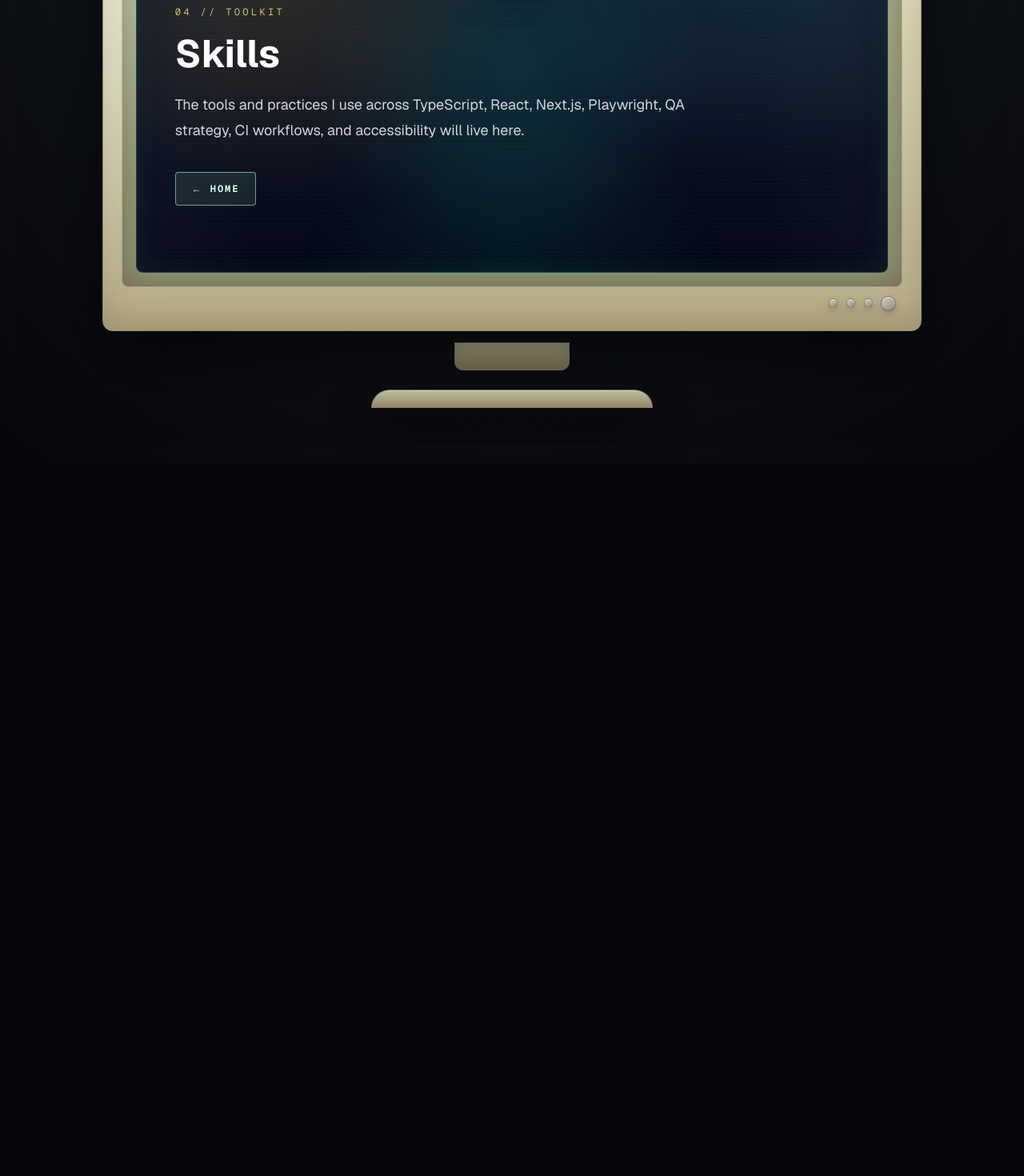
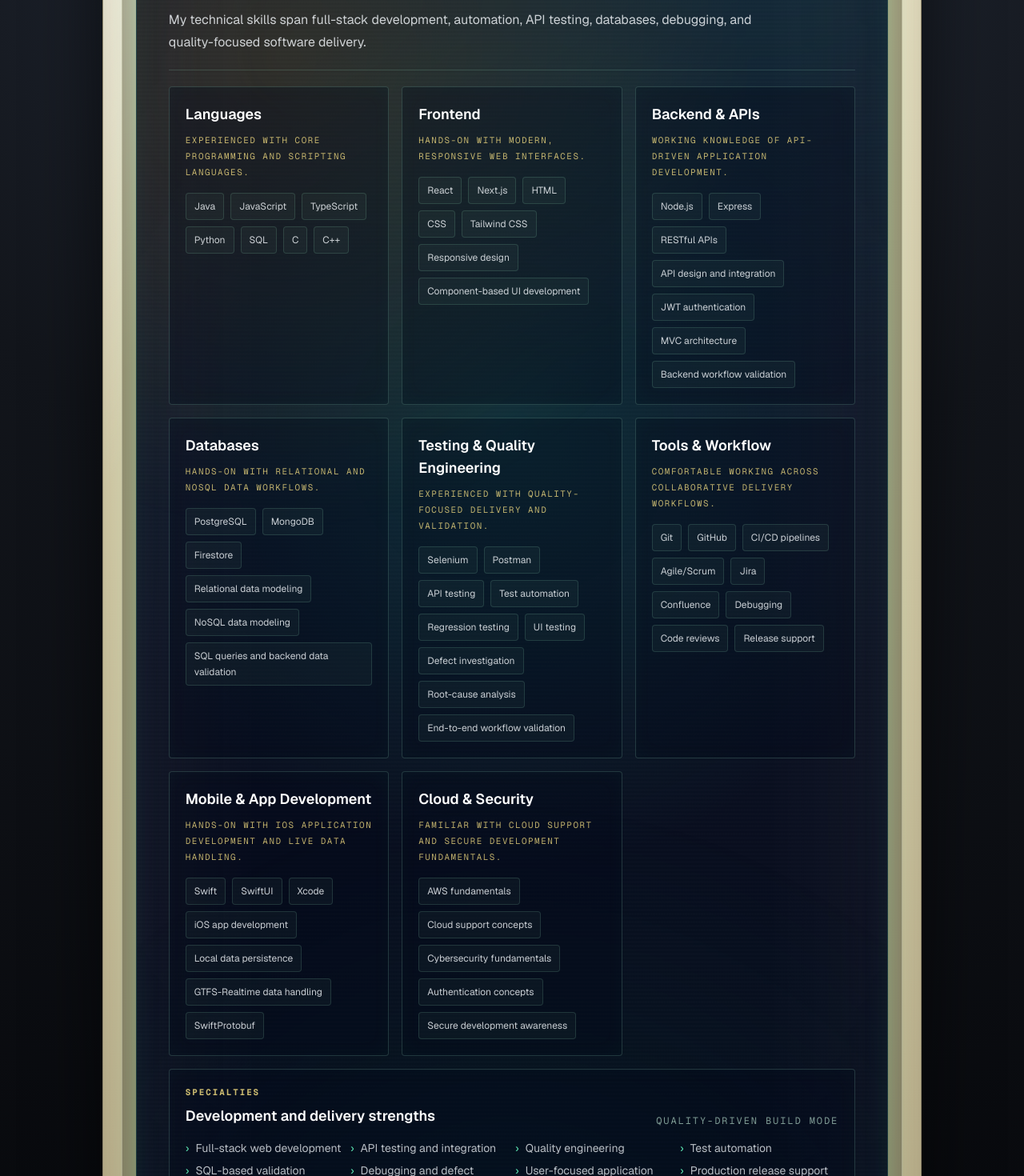
Before and after one commit to Seleman5/retro-portfolio, a Next.js app: page /skills in a window 1280 px wide. Shown: the part 220-1690 px from the top of the page at 80% size. Before the commit the page ends 800 px from the top, so only its background shows below. Built offline with nearby package versions, Linux system fonts and the light colour scheme.

Commit message:
Update skills page content

```diff
--- a/src/app/skills/page.tsx
+++ b/src/app/skills/page.tsx
@@ -1,5 +1,116 @@
 import type { Metadata } from "next";
-import PortfolioPage from "../components/PortfolioPage";
+import Link from "next/link";
+
+const skillGroups = [
+  {
+    title: "Languages",
+    tone: "Experienced with core programming and scripting languages.",
+    skills: ["Java", "JavaScript", "TypeScript", "Python", "SQL", "C", "C++"],
+  },
+  {
+    title: "Frontend",
+    tone: "Hands-on with modern, responsive web interfaces.",
+    skills: [
+      "React",
+      "Next.js",
+      "HTML",
+      "CSS",
+      "Tailwind CSS",
+      "Responsive design",
+      "Component-based UI development",
+    ],
+  },
+  {
+    title: "Backend & APIs",
+    tone: "Working knowledge of API-driven application development.",
+    skills: [
+      "Node.js",
+      "Express",
+      "RESTful APIs",
+      "API design and integration",
+      "JWT authentication",
+      "MVC architecture",
+      "Backend workflow validation",
+    ],
+  },
+  {
+    title: "Databases",
+    tone: "Hands-on with relational and NoSQL data workflows.",
+    skills: [
+      "PostgreSQL",
+      "MongoDB",
+      "Firestore",
+      "Relational data modeling",
+      "NoSQL data modeling",
+      "SQL queries and backend data validation",
+    ],
+  },
+  {
+    title: "Testing & Quality Engineering",
+    tone: "Experienced with quality-focused delivery and validation.",
+    skills: [
+      "Selenium",
+      "Postman",
+      "API testing",
+      "Test automation",
+      "Regression testing",
+      "UI testing",
+      "Defect investigation",
+      "Root-cause analysis",
+      "End-to-end workflow validation",
+    ],
+  },
+  {
+    title: "Tools & Workflow",
+    tone: "Comfortable working across collaborative delivery workflows.",
+    skills: [
+      "Git",
+      "GitHub",
+      "CI/CD pipelines",
+      "Agile/Scrum",
+      "Jira",
+      "Confluence",
+      "Debugging",
+      "Code reviews",
+      "Release support",
+    ],
+  },
+  {
+    title: "Mobile & App Development",
+    tone: "Hands-on with iOS application development and live data handling.",
+    skills: [
+      "Swift",
+      "SwiftUI",
+      "Xcode",
+      "iOS app development",
+      "Local data persistence",
+      "GTFS-Realtime data handling",
+      "SwiftProtobuf",
+    ],
+  },
+  {
+    title: "Cloud & Security",
+    tone: "Familiar with cloud support and secure development fundamentals.",
+    skills: [
+      "AWS fundamentals",
+      "Cloud support concepts",
+      "Cybersecurity fundamentals",
+      "Authentication concepts",
+      "Secure development awareness",
+    ],
+  },
+];
+
+const specialties = [
+  "Full-stack web development",
+  "API testing and integration",
+  "Quality engineering",
+  "Test automation",
+  "SQL-based validation",
+  "Debugging and defect analysis",
+  "User-focused application development",
+  "Production release support",
+];
 
 export const metadata: Metadata = {
   title: "Skills | Seleman Shinwarie",
@@ -7,10 +118,109 @@
 
 export default function SkillsPage() {
   return (
-    <PortfolioPage
-      eyebrow="04 // Toolkit"
-      title="Skills"
-      description="The tools and practices I use across TypeScript, React, Next.js, Playwright, QA strategy, CI workflows, and accessibility will live here."
-    />
+    <main className="min-h-screen overflow-hidden bg-[radial-gradient(circle_at_top,#29313f_0%,#12151b_42%,#050609_100%)] px-4 py-8 text-slate-100 sm:px-6 lg:px-8">
+      <div className="mx-auto flex min-h-[calc(100vh-4rem)] w-full max-w-6xl flex-col items-center justify-center gap-6">
+        <div className="crt-monitor w-full max-w-5xl" aria-label="Skills portfolio monitor">
+          <div className="crt-topbar">
+            <span className="crt-vent" />
+            <span className="crt-brand">SELEMAN.SYSTEM</span>
+            <span className="crt-power" aria-hidden="true" />
+          </div>
+
+          <div className="crt-bezel">
+            <div className="crt-screen">
+              <div className="crt-scanlines" aria-hidden="true" />
+              <div className="crt-glow" aria-hidden="true" />
+
+              <div className="relative z-10 flex min-h-[min(74vh,840px)] flex-col p-5 text-[#d8fff0] sm:p-7 lg:p-10">
+                <div className="border-b border-emerald-200/15 pb-5">
+                  <p className="font-mono text-xs uppercase tracking-[0.28em] text-amber-200/80">
+                    04 // Toolkit
+                  </p>
+                  <h1 className="mt-3 text-3xl font-bold text-white sm:text-4xl">
+                    Skills
+                  </h1>
+                  <p className="mt-4 max-w-3xl text-sm leading-7 text-slate-100/82 sm:text-base">
+                    My technical skills span full-stack development, automation,
+                    API testing, databases, debugging, and quality-focused
+                    software delivery.
+                  </p>
+                </div>
+
+                <div className="mt-5 grid gap-4 lg:grid-cols-2 xl:grid-cols-3">
+                  {skillGroups.map((group) => (
+                    <article
+                      className="rounded-sm border border-emerald-200/18 bg-slate-950/35 p-5 shadow-[inset_0_0_24px_rgba(16,185,129,0.04)]"
+                      key={group.title}
+                    >
+                      <h2 className="text-lg font-semibold text-white">
+                        {group.title}
+                      </h2>
+                      <p className="mt-2 font-mono text-[0.68rem] uppercase leading-5 tracking-[0.14em] text-amber-200/75">
+                        {group.tone}
+                      </p>
+                      <ul className="mt-4 flex flex-wrap gap-2">
+                        {group.skills.map((skill) => (
+                          <li
+                            className="rounded-sm border border-emerald-200/14 bg-emerald-200/[0.04] px-2.5 py-1.5 text-xs leading-5 text-slate-100/82"
+                            key={skill}
+                          >
+                            {skill}
+                          </li>
+                        ))}
+                      </ul>
+                    </article>
+                  ))}
+                </div>
+
+                <section className="mt-4 rounded-sm border border-emerald-200/18 bg-slate-950/30 p-5 shadow-[inset_0_0_24px_rgba(16,185,129,0.035)]">
+                  <div className="flex flex-wrap items-end justify-between gap-3">
+                    <div>
+                      <p className="font-mono text-[0.68rem] font-bold uppercase tracking-[0.18em] text-amber-200/80">
+                        Specialties
+                      </p>
+                      <h2 className="mt-2 text-lg font-semibold text-white">
+                        Development and delivery strengths
+                      </h2>
+                    </div>
+                    <p className="font-mono text-xs uppercase tracking-[0.16em] text-emerald-100/60">
+                      Quality-driven build mode
+                    </p>
+                  </div>
+
+                  <ul className="mt-4 grid gap-2 text-sm leading-5 text-slate-100/76 sm:grid-cols-2 lg:grid-cols-4">
+                    {specialties.map((specialty) => (
+                      <li className="flex gap-2" key={specialty}>
+                        <span aria-hidden="true" className="text-emerald-300">
+                          ›
+                        </span>
+                        <span>{specialty}</span>
+                      </li>
+                    ))}
+                  </ul>
+                </section>
+
+                <Link
+                  className="mt-6 inline-flex w-fit items-center justify-center rounded-sm border border-emerald-200/60 bg-emerald-200/10 px-5 py-3 font-mono text-xs font-bold uppercase tracking-[0.16em] text-emerald-100 transition hover:bg-emerald-200/20 focus:outline-none focus:ring-2 focus:ring-emerald-100"
+                  href="/"
+                >
+                  ← Home
+                </Link>
+              </div>
+            </div>
+          </div>
+
+          <div className="crt-controls" aria-hidden="true">
+            <span />
+            <span />
+            <span />
+            <span className="crt-knob" />
+          </div>
+        </div>
+
+        <div className="crt-neck" aria-hidden="true" />
+        <div className="crt-base" aria-hidden="true" />
+      </div>
+    </main>
   );
 }
```
